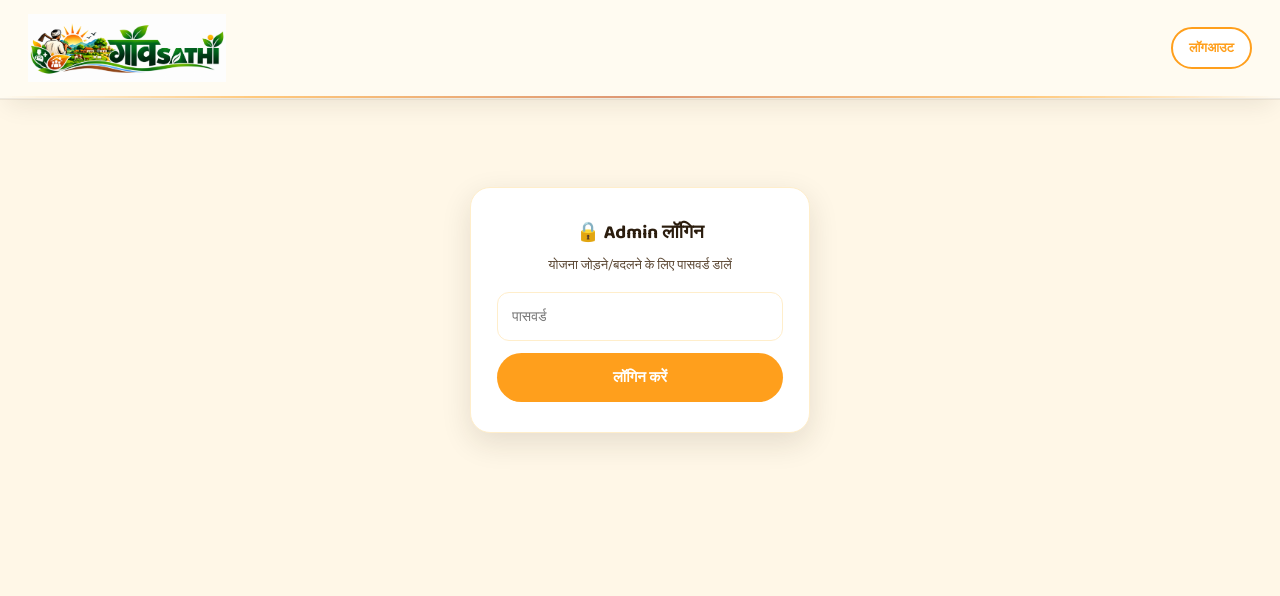
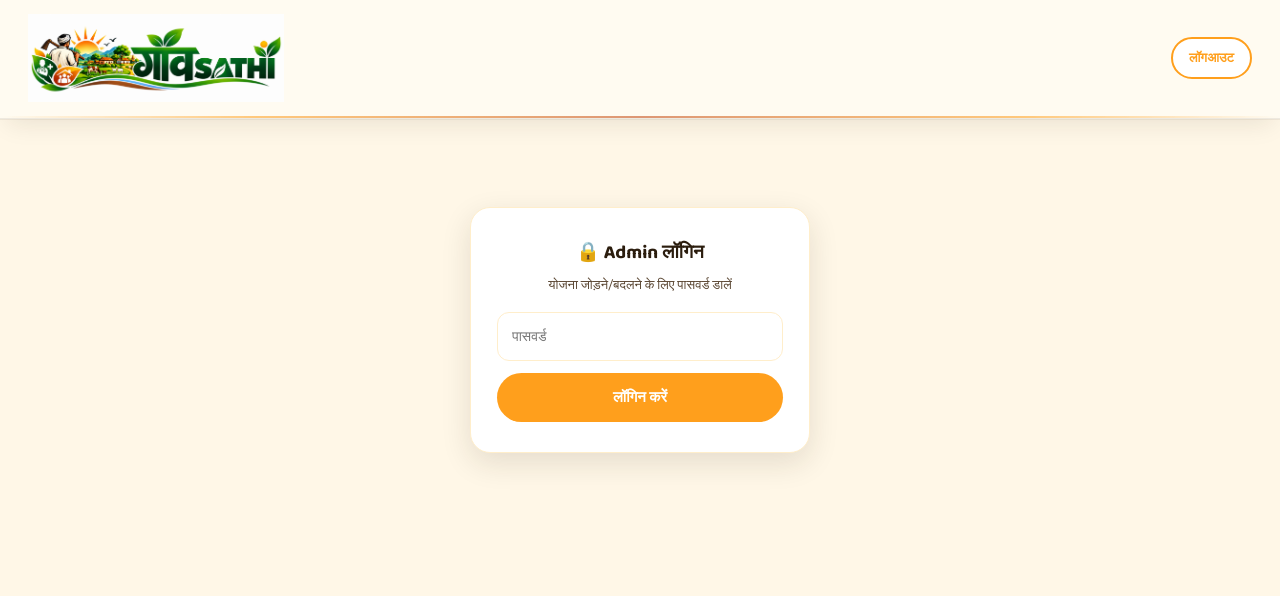
Before and after one commit to gaonsathi/test, a plain HTML site: page admin/admin.html in a window 1280 px wide. Drawn offline with Linux system fonts and the light colour scheme.

Commit message:
Update style.css

```diff
--- a/css/style.css
+++ b/css/style.css
@@ -113,7 +113,7 @@
     display:flex;align-items:center;justify-content:center;font-size:20px;
     box-shadow:0 6px 16px -4px rgba(193,68,14,0.45), inset 0 1px 0 rgba(255,255,255,0.25);
   }
-  .logo .logo-img{height:68px;width:auto;display:block;max-width:100%;}
+  .logo .logo-img{height:88px;width:auto;display:block;max-width:100%;}
   .logo h1{font-size:21px;color:var(--ink);font-weight:700;line-height:1;letter-spacing:.2px;}
   .logo span.eng{display:block;font-size:10px;color:var(--ink-soft);letter-spacing:3px;font-weight:700;margin-top:3px;opacity:.75;}
 
```
